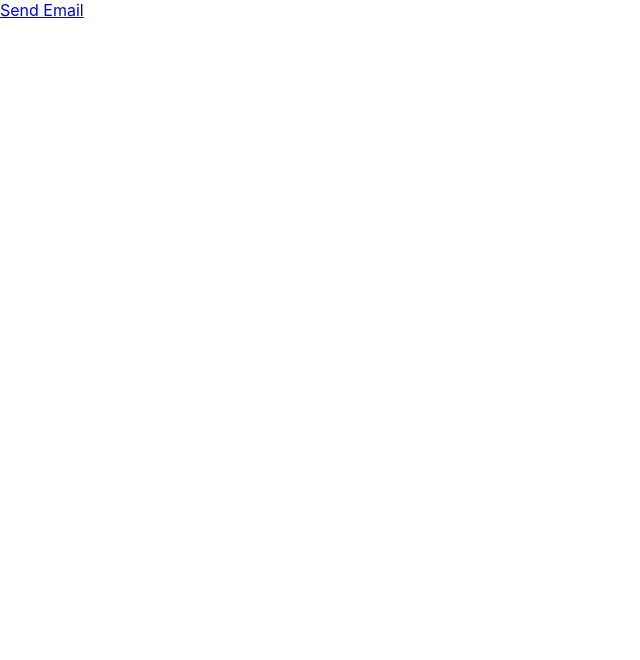
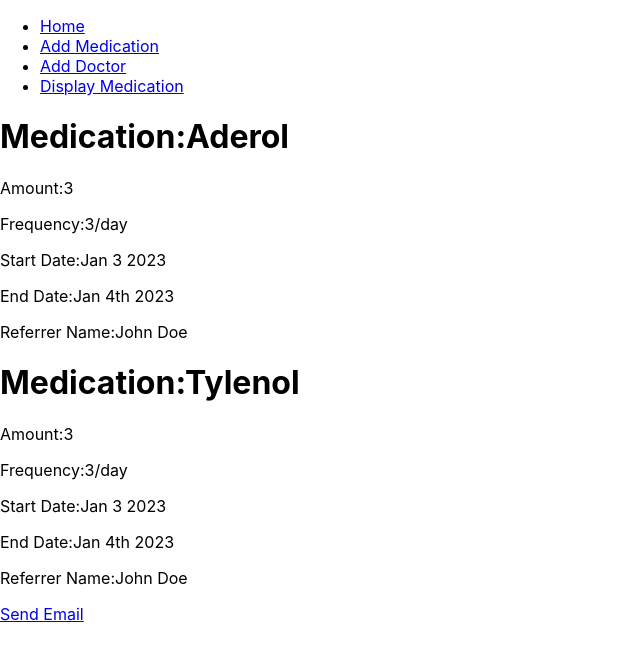
Before and after one commit to nihar113/InTOUCH, a React (Create React App) app in the folder intouch/: page /DisplayMedication in a window 1280 px wide. Before the commit this address had no page. Shown: the top 660 px of the page, without its empty margins (0-640 px from the left). Built offline with nearby package versions, Linux system fonts and the light colour scheme.

Commit message:
Display Medication Working

```diff
--- a/intouch/src/App.js
+++ b/intouch/src/App.js
@@ -5,6 +5,7 @@
 import Layout from "./pages/Layout";
 import Home from "./pages/Home";
 import AddDoctor from './pages/AddDoctor.jsx';
+import DisplayMedication from './pages/DisplayMedication.jsx';
 
 var emails = ["tonyyang@tamu.edu", "tonyyang@aggienetwork.com"];
 var name = ['Ada','cdc'];
@@ -27,6 +28,7 @@
               <Route index element={<Home />} />
               <Route path="AddMedication" element={<AddMedication/>}/>
               <Route path="AddDoctor" element={<AddDoctor/>}/>
+              <Route path="DisplayMedication" element={<DisplayMedication/>}/>
             </Route>
           </Routes>
         </BrowserRouter>
--- a/intouch/src/Navbar.jsx
+++ b/intouch/src/Navbar.jsx
@@ -14,6 +14,9 @@
         <li>
           <Link to="/AddDoctor">Add Doctor</Link>
         </li>
+        <li>
+          <Link to="/DisplayMedication">Display Medication</Link>
+        </li>
       </ul>
     </nav>
   );
--- /dev/null
+++ b/intouch/src/components/Medication.jsx
@@ -0,0 +1,19 @@
+import React from "react";
+
+function Medication(props){
+    return (
+        <div className="note">
+          <h1>Medication:{props.name}</h1>
+          <p>Amount:{props.amount}</p>
+          <p>Frequency:{props.freq}</p>
+          <p>Start Date:{props.start}</p>
+          <p>End Date:{props.end}</p>
+          <p>Referrer Name:{props.referrer}</p>
+          {/* <button onClick={handleClick}>
+            <DeleteIcon />
+          </button> */}
+        </div>
+      );
+}
+
+export default Medication;
--- /dev/null
+++ b/intouch/src/pages/DisplayMedication.jsx
@@ -0,0 +1,28 @@
+import React from 'react';
+import Med from '../components/Medication.jsx';
+var Meds = [<Med name="Aderol" amount='3' freq="3/day" start="Jan 3 2023" end='Jan 4th 2023' referrer='John Doe'/>,<Med name="Tylenol" amount='3' freq="3/day" start="Jan 3 2023" end='Jan 4th 2023' referrer='John Doe'/>];
+
+function Form(){
+
+    return(
+        <div>
+            {Meds.map((noteItem, index) => {
+                //console.log(noteItem.props.name,index);
+                return (
+                    <Med
+                        key={index}
+                        id={index}
+                        name={noteItem.props.name}
+                        amount={noteItem.props.amount}
+                        freq={noteItem.props.freq}
+                        start={noteItem.props.start}
+                        end={noteItem.props.end}
+                        referrer={noteItem.props.referrer}
+                    />
+                );
+            })}
+        </div>
+    );
+}
+
+export default Form;
```
